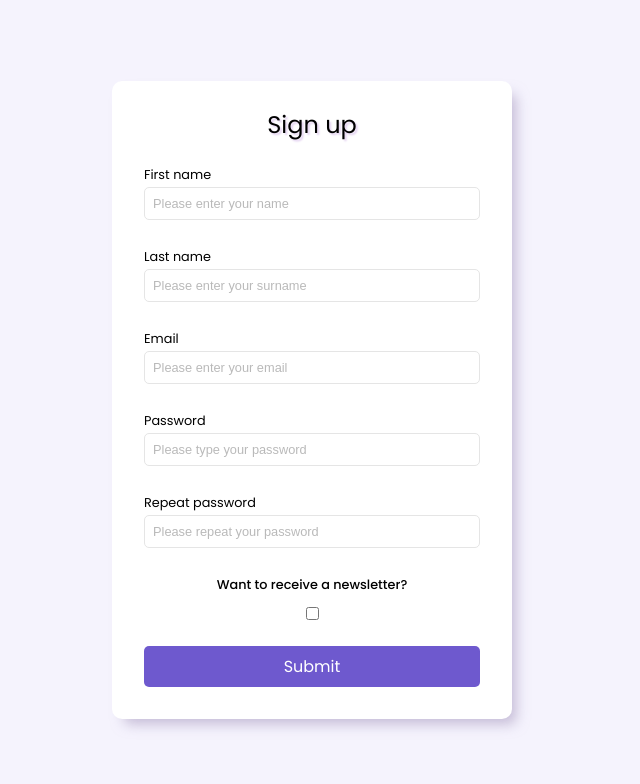
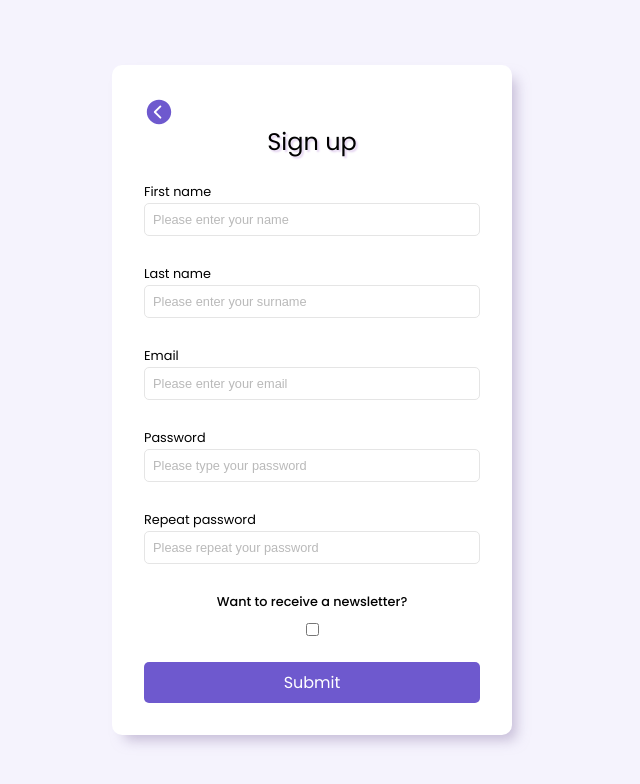
Before and after one commit to axseinga/typescript-task, a React (Create React App) app in the folder client/: page /signup in a window 1280 px wide. Shown: the top 784 px of the page, without its empty margins (328-968 px from the left). Built offline with nearby package versions, Linux system fonts and the light colour scheme.

Commit message:
add react icons, style pages

```diff
--- a/client/package.json
+++ b/client/package.json
@@ -18,6 +18,7 @@
     "react": "^18.0.0",
     "react-dom": "^18.0.0",
     "react-hook-form": "^7.30.0",
+    "react-icons": "^4.3.1",
     "react-router-dom": "^6.3.0",
     "react-scripts": "5.0.1",
     "styled-components": "^5.3.5",
@@ -53,6 +54,7 @@
     ]
   },
   "devDependencies": {
+    "@types/react-icons": "^3.0.0",
     "@typescript-eslint/eslint-plugin": "^5.19.0",
     "eslint-config-prettier": "^8.5.0",
     "eslint-plugin-import": "^2.26.0",
--- a/client/src/pages/PlaygroundPage/PlaygroundPage.tsx
+++ b/client/src/pages/PlaygroundPage/PlaygroundPage.tsx
@@ -1,6 +1,15 @@
 import React from 'react';
 import { StyledPlaygroundPage } from './styled/PlaygroundPage.styled';
+import { Button } from '../../components/Button';
 
 export const PlaygroundPage = () => {
-  return <StyledPlaygroundPage>hello</StyledPlaygroundPage>;
+  return (
+    <StyledPlaygroundPage>
+      <div>
+        <Button type='button' primary>
+          Show me users
+        </Button>
+      </div>
+    </StyledPlaygroundPage>
+  );
 };
--- a/client/src/pages/PlaygroundPage/styled/PlaygroundPage.styled.ts
+++ b/client/src/pages/PlaygroundPage/styled/PlaygroundPage.styled.ts
@@ -1,10 +1,23 @@
 import styled from 'styled-components';
 
 export const StyledPlaygroundPage = styled.section`
-  background-color: ${({ theme }) => theme.color.bg};
-  height: 100vh;
-  font-family: ${({ theme }) => theme.font.fontPoppins};
   display: flex;
   justify-content: center;
   align-items: center;
+
+  & > div {
+    background-color: white;
+    padding: 2rem;
+    border-radius: 10px;
+    display: flex;
+    flex-direction: column;
+    min-width: 400px;
+    box-shadow: ${({ theme }) => theme.shadow.box};
+    height: 70vh;
+    width: 60vw;
+
+    & button {
+      align-self: center;
+    }
+  }
 `;
--- a/client/src/pages/SignupPage/SignupPage.tsx
+++ b/client/src/pages/SignupPage/SignupPage.tsx
@@ -1,11 +1,20 @@
 import React from 'react';
-import { StyledSignupPage } from './styled/Signup.styled';
+import { StyledSignupPage, StyledNavLink } from './styled/Signup.styled';
 import { Form } from './Form';
+import { IoChevronBackCircle } from 'react-icons/io5';
+import { theme } from '../../styles/theme';
 
 export const SignUpPage = () => {
   return (
     <StyledSignupPage>
-      <Form />
+      <div>
+        <span>
+          <StyledNavLink to={'/'}>
+            <IoChevronBackCircle size={30} color={theme.color.primary} />
+          </StyledNavLink>
+        </span>
+        <Form />
+      </div>
     </StyledSignupPage>
   );
 };
--- a/client/src/pages/SignupPage/styled/Form.styled.ts
+++ b/client/src/pages/SignupPage/styled/Form.styled.ts
@@ -1,24 +1,11 @@
 import styled from 'styled-components';
 
 export const StyledForm = styled.form`
-  background-color: white;
-  padding: 2rem;
-  border-radius: 10px;
   display: flex;
   flex-direction: column;
-  min-width: 400px;
-  box-shadow: ${({ theme }) => theme.shadow.box};
-
   & h1 {
     font-size: 1.5rem;
     text-align: center;
     text-shadow: ${({ theme }) => theme.shadow.text};
   }
-
-  & div {
-    & label {
-    }
-    & input {
-    }
-  }
 `;
--- a/client/src/pages/SignupPage/styled/Signup.styled.ts
+++ b/client/src/pages/SignupPage/styled/Signup.styled.ts
@@ -1,10 +1,22 @@
 import styled from 'styled-components';
+import { NavLink } from 'react-router-dom';
 
 export const StyledSignupPage = styled.section`
-  background-color: ${({ theme }) => theme.color.bg};
-  height: 100vh;
-  font-family: ${({ theme }) => theme.font.fontPoppins};
   display: flex;
   justify-content: center;
   align-items: center;
+  & > div {
+    background-color: white;
+    padding: 2rem;
+    border-radius: 10px;
+    display: flex;
+    flex-direction: column;
+    min-width: 400px;
+    box-shadow: ${({ theme }) => theme.shadow.box};
+    & span {
+      align-self: start;
+    }
+  }
 `;
+
+export const StyledNavLink = styled(NavLink)``;
--- a/client/src/pages/WelcomePage/styled/WelcomePage.styled.ts
+++ b/client/src/pages/WelcomePage/styled/WelcomePage.styled.ts
@@ -2,9 +2,6 @@ import styled from 'styled-components';
 import { NavLink } from 'react-router-dom';
 
 export const StyledWelcomePage = styled.section`
-  background-color: ${({ theme }) => theme.color.bg};
-  height: 100vh;
-  font-family: ${({ theme }) => theme.font.fontPoppins};
   display: flex;
   justify-content: center;
   align-items: center;
--- a/client/src/styles/App.styled.ts
+++ b/client/src/styles/App.styled.ts
@@ -1,3 +1,10 @@
 import styled from 'styled-components';
 
-export const StyledApp = styled.div``;
+export const StyledApp = styled.div`
+  background-color: ${({ theme }) => theme.color.bg};
+  height: 100vh;
+  font-family: ${({ theme }) => theme.font.fontPoppins};
+  display: flex;
+  justify-content: center;
+  align-items: center;
+`;
```
Also changed, not shown: 1 other file (tests, documents, lock files or other folders).
